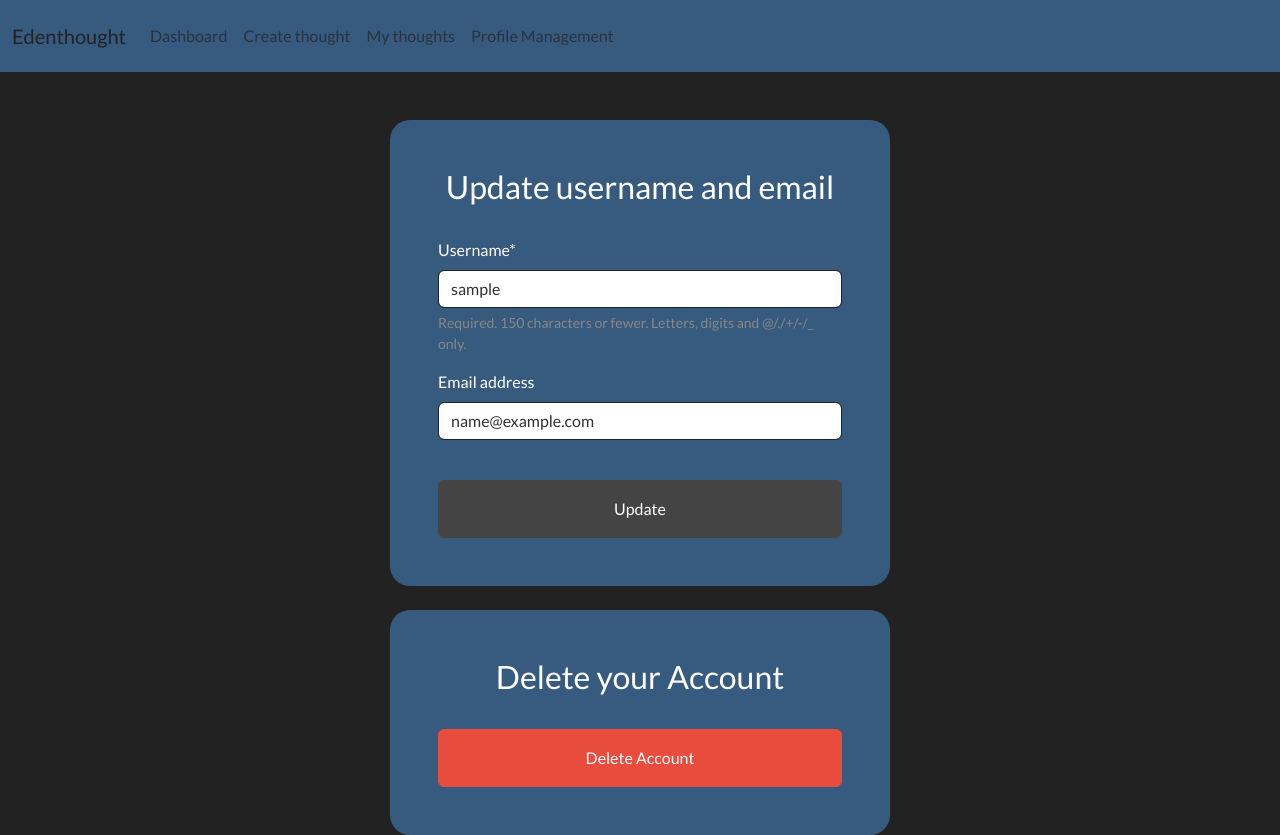
After one commit to balfordmdiaz/edenthought-app, a Django app: page /profile-management in a window 1280 px wide. The commit adds this page. Run offline with Django 5.2, Linux system fonts and the light colour scheme; the visitor is signed in with stand-in values (Sample User, id 1); some libraries are stand-ins or nearby versions.

Commit message:
feature profile management

```diff
--- a/journal/forms.py
+++ b/journal/forms.py
@@ -28,3 +28,13 @@ class LoginForm(AuthenticationForm):
 
     username = forms.CharField(widget=TextInput(attrs={'id': 'username_id', 'class': 'form-control'})) #add attributes using crispy forms
     password = forms.CharField(widget=PasswordInput(attrs={'id': 'password_id', 'class': 'form-control'}))
+
+
+class UpdateUserForm(forms.ModelForm):
+
+    password = None
+    class Meta:
+
+        model = User
+        fields = ['username', 'email',]
+        exclude = ['password1', 'password2',]
--- a/journal/templates/journal/navbar.html
+++ b/journal/templates/journal/navbar.html
@@ -29,6 +29,9 @@
         <li class="nav-item">
           <a class="nav-link" href="{% url "my-thoughts" %}">My thoughts</a>
         </li>
+        <li class="nav-item">
+          <a class="nav-link" href="{% url "profile-management" %}">Profile Management</a>
+        </li>
       </ul>
     </div>
   </div>
--- /dev/null
+++ b/journal/templates/journal/profile_management.html
@@ -0,0 +1,29 @@
+{% extends "journal/navbar.html" %}
+
+{% load static %}
+
+{% load crispy_forms_tags %}
+
+{% block content %}
+
+    <div class="container bg-primary shadow-md p-5 form-layout">
+        <h3 class="text-center">Update username and email</h3>
+        <br>
+        <form method="POST" action="" autocomplete="off" enctype="multipart/form-data">
+            {% csrf_token %}
+
+            {{ ProfileForm|crispy }}
+            <br>
+            <button type="submit" class="btn btn-secondary btn-md w-100 btn-block p-3">Update</button>
+        </form>
+    </div>
+
+    <br>
+
+    <div class="container bg-primary shadow-md p-5 form-layout">
+        <h3 class="text-center">Delete your Account</h3>
+        <br>
+        <a type="button" class="btn btn-danger btn-md w-100 btn-block p-3" href="{% url "delete-account" %}">Delete Account</a>
+    </div>
+
+{% endblock content %}
--- a/journal/urls.py
+++ b/journal/urls.py
@@ -7,9 +7,13 @@ urlpatterns = [
     path('register', views.register, name='register'),
     path('login', views.login, name='login'),
     path('logout', views.user_logout, name='logout'),
+
     path('dashboard', views.dashboard, name='dashboard'),
     path('create-thought', views.create_thought, name='create-thought'),
     path('my-thoughts', views.my_thoughts, name='my-thoughts'),
     path('update-thought/<str:pk>', views.update_thought, name='update-thought'),
     path('delete-thought/<str:pk>', views.delete_thought, name='delete-thought'),
+
+    path('profile-management', views.profile_management, name='profile-management'),
+    path('delete-account', views.delete_account, name='delete-account'),
 ]
--- a/journal/views.py
+++ b/journal/views.py
@@ -2,9 +2,10 @@ from django.shortcuts import render, redirect
 from django.contrib.auth.models import auth
 from django.contrib.auth import authenticate, login, logout
 from django.contrib.auth.decorators import login_required
+from django.contrib.auth.models import User
 from django.contrib import messages
 
-from .forms import CreateUserForm, LoginForm, ThoughtForm
+from .forms import CreateUserForm, LoginForm, ThoughtForm, UpdateUserForm
 
 from .models import Thought
 
@@ -153,3 +154,37 @@ def delete_thought(request, pk):
         return redirect('my-thoughts')
 
     return render(request, 'journal/delete_thought.html')
+
+
+@login_required(login_url='login')
+def profile_management(request):
+
+    form = UpdateUserForm(instance=request.user)
+
+    if request.method == 'POST':
+
+        form = UpdateUserForm(request.POST, instance=request.user)
+
+        if form.is_valid():
+
+            form.save()
+
+            return redirect('dashboard')
+
+    context = {'ProfileForm': form}
+
+    return render(request, 'journal/profile_management.html', context)
+
+
+@login_required(login_url='login')
+def delete_account(request):
+
+    if request.method == 'POST':
+
+        deleteUser = User.objects.get(username=request.user)
+
+        deleteUser.delete()
+
+        return redirect('home')
+
+    return render(request, 'journal/delete_account.html')
```
Also changed, not shown: journal/templates/journal/delete_account.html (added, +20 -0 lines).
